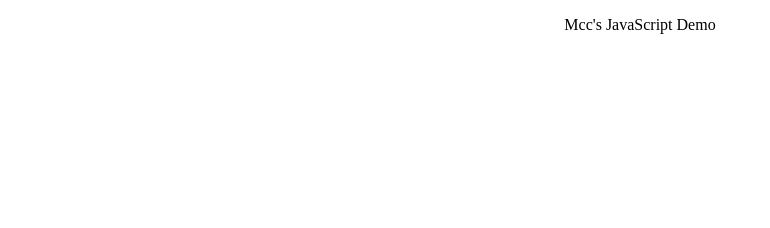
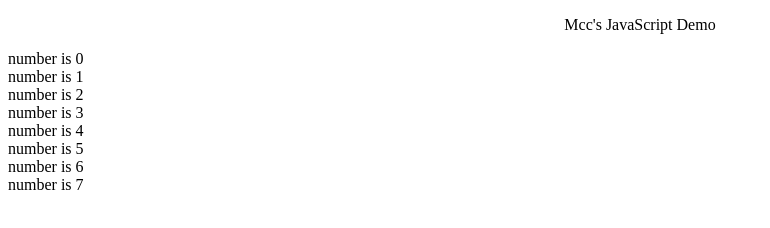
Before and after one commit to miaochunchen2017/JavaScript, a plain HTML site: page index.html in a window 1280 px wide. Shown: the whole page, without its empty margins (0-770 px from the left). Drawn offline with Linux system fonts and the light colour scheme.

Commit message:
9:20 2017-11-10

```diff
--- a/index.html
+++ b/index.html
@@ -8,5 +8,8 @@
 	</head>
 	<body>
 		<p align="center">Mcc's JavaScript Demo</p>
+		<script>
+			test_1();
+		</script>
 	</body>
 </html>
--- a/js/JavaScript_1.js
+++ b/js/JavaScript_1.js
@@ -0,0 +1,5 @@
+function test_1() {
+    for(var i=0;i<8;i++){
+        document.write("number is "+i+"<br>");
+    }
+}
```
